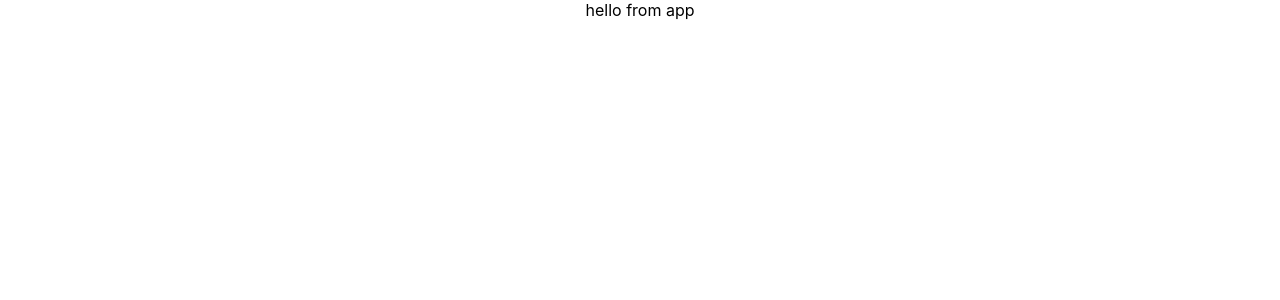
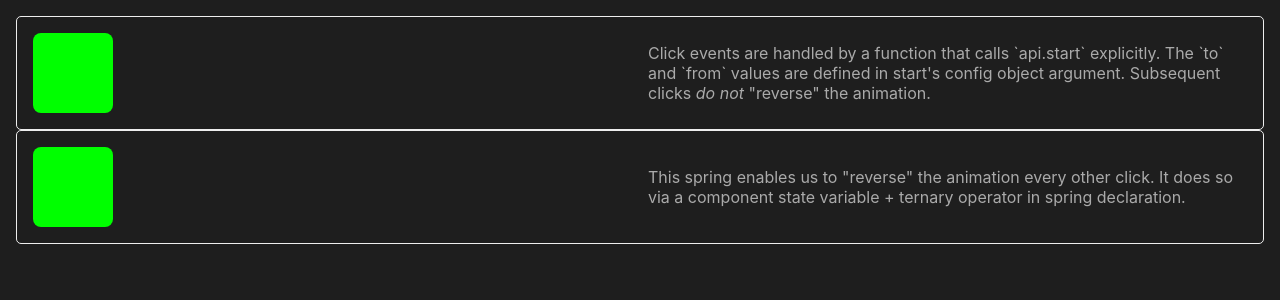
Before and after one commit to aaronparisi/react-spring-sandbox, a React (Create React App) app: page / in a window 1280 px wide. Shown: the top 300 px of the page. Built offline with nearby package versions, Linux system fonts and the light colour scheme.

Commit message:
initial examples

```diff
--- a/src/App.tsx
+++ b/src/App.tsx
@@ -1,8 +1,16 @@
 import React from 'react';
+import SlideOnClick from './components/slideOnClick';
+import './stylesheets/reset.css';
 import './stylesheets/App.css';
+import SlideOnClickReset from './components/slideOnClickReset';
 
 function App() {
-  return <div className="App">hello from app</div>;
+  return (
+    <div className="App">
+      <SlideOnClick />
+      <SlideOnClickReset />
+    </div>
+  );
 }
 
 export default App;
--- /dev/null
+++ b/src/components/slideOnClick.tsx
@@ -0,0 +1,43 @@
+import React from 'react';
+import { useSpring, animated, config } from 'react-spring';
+
+const SlideOnClick: React.FC = () => {
+  const [slideSpring, slideApi] = useSpring(() => {
+    return {
+      from: { x: 0 },
+    };
+  });
+
+  const handleClick = () => {
+    console.log('user clicked on SlideOnClick; sliding now');
+    slideApi.start({
+      from: {
+        x: 0,
+      },
+      to: {
+        x: 100,
+      },
+      config: config.wobbly,
+    });
+  };
+
+  return (
+    <section className="pane">
+      <section className="animation-window">
+        <animated.div
+          className="slide-on-click springy"
+          onClick={handleClick}
+          style={slideSpring}
+        ></animated.div>
+      </section>
+      <p>
+        Click events are handled by a function that calls `api.start`
+        explicitly. The `to` and `from` values are defined in start's config
+        object argument. Subsequent clicks <em>do not</em> "reverse" the
+        animation.
+      </p>
+    </section>
+  );
+};
+
+export default SlideOnClick;
--- /dev/null
+++ b/src/components/slideOnClickReset.tsx
@@ -0,0 +1,41 @@
+import React, { useState } from 'react';
+import { useSpring, animated, config } from 'react-spring';
+
+const SlideOnClickReset: React.FC = () => {
+  const [isAnimated, setIsAnimated] = useState<boolean>(false);
+
+  const [slideSpring, slideApi] = useSpring(() => {
+    return {
+      from: { x: 0 },
+    };
+  });
+
+  const handleClick = () => {
+    console.log('user clicked on SlideOnClickReset; sliding now');
+    slideApi.start({
+      x: isAnimated ? 0 : 100,
+      config: config.wobbly,
+    });
+
+    setIsAnimated((prev) => !prev);
+  };
+
+  return (
+    <section className="pane">
+      <section className="animation-window">
+        <animated.div
+          className="slide-on-click-reset springy"
+          onClick={handleClick}
+          style={slideSpring}
+        ></animated.div>
+      </section>
+      <p>
+        This spring enables us to "reverse" the animation every other click. It
+        does so via a component state variable + ternary operator in spring
+        declaration.
+      </p>
+    </section>
+  );
+};
+
+export default SlideOnClickReset;
--- a/src/stylesheets/App.css
+++ b/src/stylesheets/App.css
@@ -1,38 +1,46 @@
-.App {
-  text-align: center;
+:root {
+  --color-bg-primary: #1e1e1e;
+  --color-fg-primary: #aaaaaa;
+  --color-springy-primary: lime;
 }
 
-.App-logo {
-  height: 40vmin;
-  pointer-events: none;
+h1,
+h2,
+p,
+button,
+a,
+div {
+  color: var(--color-fg-primary);
+  text-decoration: none;
 }
 
-@media (prefers-reduced-motion: no-preference) {
-  .App-logo {
-    animation: App-logo-spin infinite 20s linear;
-  }
+body {
+  background-color: var(--color-bg-primary);
+  padding: 1rem;
 }
 
-.App-header {
-  background-color: #282c34;
-  min-height: 100vh;
-  display: flex;
-  flex-direction: column;
-  align-items: center;
-  justify-content: center;
-  font-size: calc(10px + 2vmin);
-  color: white;
+.springy {
+  background-color: var(--color-springy-primary);
+  height: 80px;
+  width: 80px;
+  border-radius: 8px;
 }
 
-.App-link {
-  color: #61dafb;
+.pane {
+  overflow: hidden;
+  width: 100%;
+
+  border: 1px solid #eeeeee;
+  border-radius: 5px;
+
+  display: flex;
+  flex-direction: row;
+  justify-content: stretch;
+  align-items: center;
+  gap: 1rem;
+  padding: 1rem;
 }
 
-@keyframes App-logo-spin {
-  from {
-    transform: rotate(0deg);
-  }
-  to {
-    transform: rotate(360deg);
-  }
+.pane > * {
+  flex: 1 1 50%;
 }
--- /dev/null
+++ b/src/stylesheets/reset.css
@@ -0,0 +1,35 @@
+html {
+  box-sizing: border-box;
+  font-size: 16px;
+}
+
+*,
+*:before,
+*:after {
+  box-sizing: inherit;
+}
+
+body,
+h1,
+h2,
+h3,
+h4,
+h5,
+h6,
+p,
+ol,
+ul {
+  margin: 0;
+  padding: 0;
+  font-weight: normal;
+}
+
+ol,
+ul {
+  list-style: none;
+}
+
+img {
+  max-width: 100%;
+  height: auto;
+}
```
